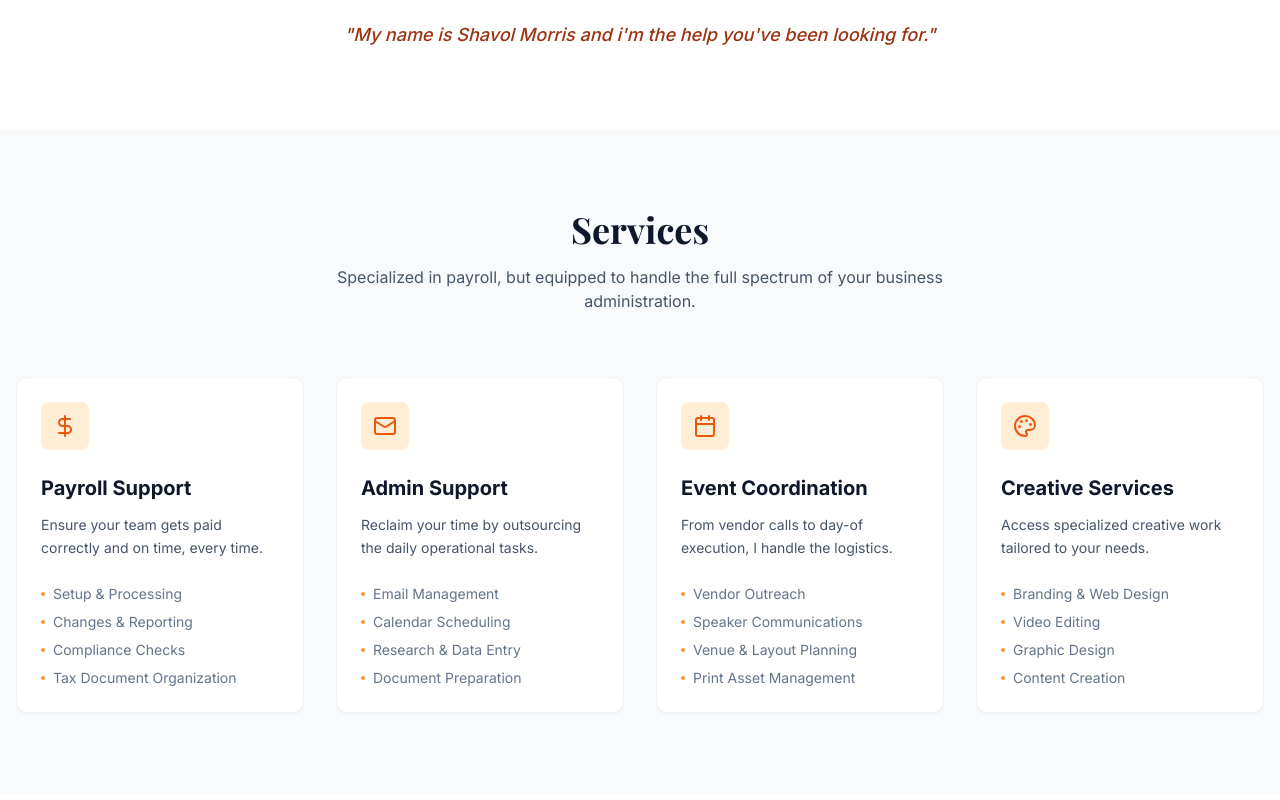
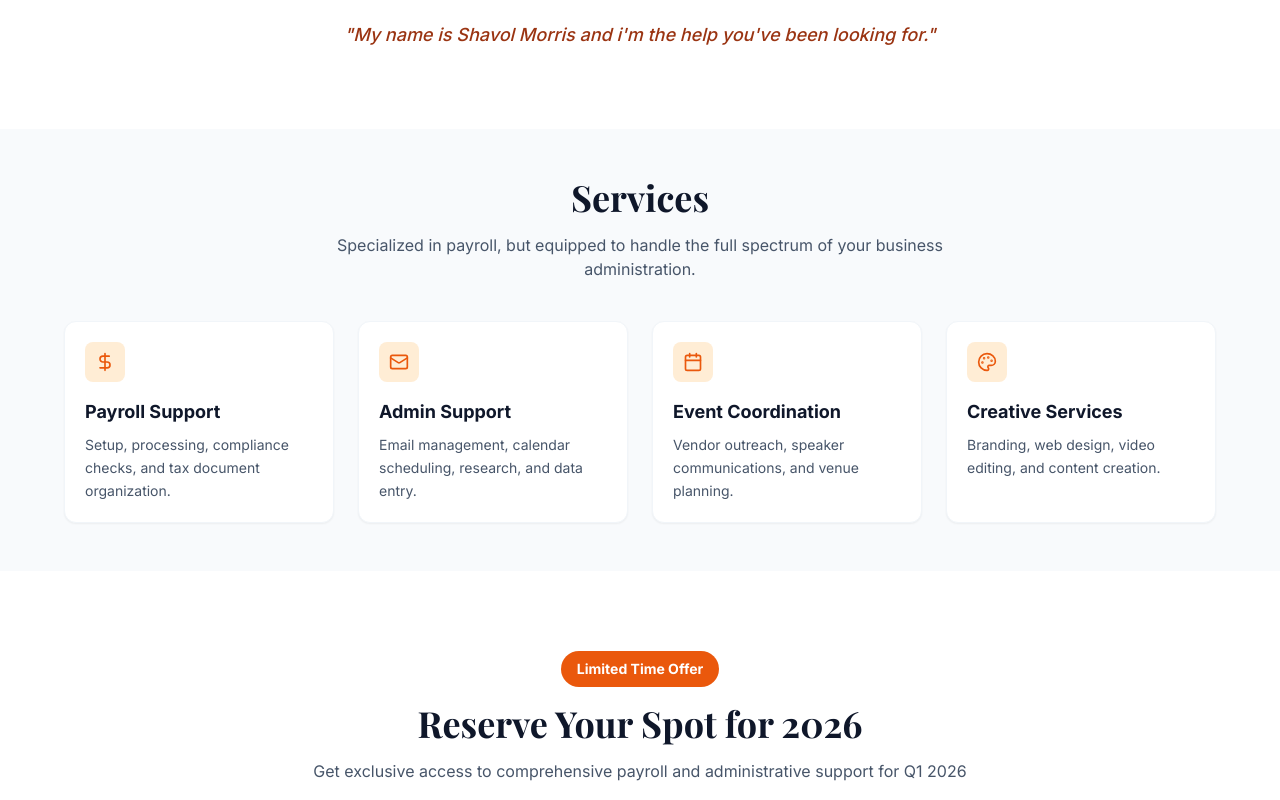
Before and after one commit to assistshavolmorris-ui/TaskVol, a React (Vite) app: page / in a window 1280 px wide. Shown: the part 1240-2040 px from the top of the page. Built offline with nearby package versions, Linux system fonts and the light colour scheme.

Commit message:
Updated Services.tsx

```diff
--- a/components/Services.tsx
+++ b/components/Services.tsx
@@ -6,57 +6,45 @@ const Services: React.FC = () => {
     {
       icon: DollarSign,
       title: "Payroll Support",
-      description: "Ensure your team gets paid correctly and on time, every time.",
-      bullets: ["Setup & Processing", "Changes & Reporting", "Compliance Checks", "Tax Document Organization"]
+      description: "Setup, processing, compliance checks, and tax document organization."
     },
     {
       icon: Mail,
       title: "Admin Support",
-      description: "Reclaim your time by outsourcing the daily operational tasks.",
-      bullets: ["Email Management", "Calendar Scheduling", "Research & Data Entry", "Document Preparation"]
+      description: "Email management, calendar scheduling, research, and data entry."
     },
     {
       icon: Calendar,
       title: "Event Coordination",
-      description: "From vendor calls to day-of execution, I handle the logistics.",
-      bullets: ["Vendor Outreach", "Speaker Communications", "Venue & Layout Planning", "Print Asset Management"]
+      description: "Vendor outreach, speaker communications, and venue planning."
     },
     {
       icon: Palette,
       title: "Creative Services",
-      description: "Access specialized creative work tailored to your needs.",
-      bullets: ["Branding & Web Design", "Video Editing", "Graphic Design", "Content Creation"]
+      description: "Branding, web design, video editing, and content creation."
     }
   ];
 
   return (
-    <section id="services" className="py-20 bg-slate-50">
+    <section id="services" className="py-12 bg-slate-50">
       <div className="container mx-auto px-4">
-        <div className="text-center mb-16">
+        <div className="text-center mb-10">
           <h2 className="text-3xl md:text-4xl font-serif font-bold text-slate-900 mb-4">Services</h2>
           <p className="text-slate-600 max-w-2xl mx-auto">
             Specialized in payroll, but equipped to handle the full spectrum of your business administration.
           </p>
         </div>
 
-        <div className="grid md:grid-cols-2 lg:grid-cols-4 gap-8">
+        <div className="grid md:grid-cols-2 lg:grid-cols-4 gap-6 max-w-6xl mx-auto">
           {services.map((service, index) => (
-            <div key={index} className="bg-white p-6 rounded-xl shadow-sm border border-slate-100 hover:shadow-md transition-shadow group">
-              <div className="w-12 h-12 bg-brand-100 rounded-lg flex items-center justify-center mb-6 text-brand-600 group-hover:bg-brand-600 group-hover:text-white transition-colors">
-                <service.icon size={24} />
+            <div key={index} className="bg-white p-5 rounded-xl shadow-sm border border-slate-100 hover:shadow-md transition-shadow group">
+              <div className="w-10 h-10 bg-brand-100 rounded-lg flex items-center justify-center mb-4 text-brand-600 group-hover:bg-brand-600 group-hover:text-white transition-colors">
+                <service.icon size={20} />
               </div>
-              <h3 className="text-xl font-bold text-slate-900 mb-3">{service.title}</h3>
-              <p className="text-slate-600 text-sm mb-6 leading-relaxed">
+              <h3 className="text-lg font-bold text-slate-900 mb-2">{service.title}</h3>
+              <p className="text-slate-600 text-sm leading-relaxed">
                 {service.description}
               </p>
-              <ul className="space-y-2">
-                {service.bullets.map((bullet, i) => (
-                  <li key={i} className="text-sm text-slate-500 flex items-center gap-2">
-                    <span className="w-1 h-1 bg-brand-400 rounded-full"></span>
-                    {bullet}
-                  </li>
-                ))}
-              </ul>
             </div>
           ))}
         </div>
```
